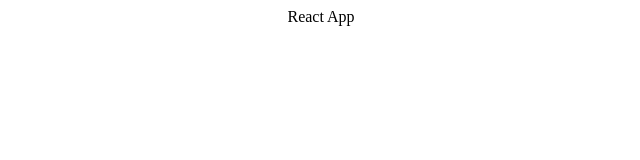
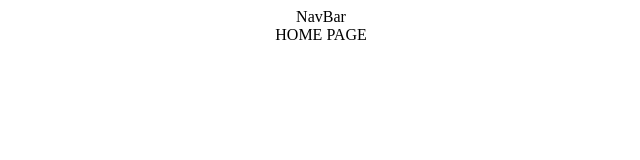
Before and after one commit to njpowers7915/Nicks-Playlist-App, a React (Create React App) app in the folder nicks-playlist-app-client/: page / in a window 1280 px wide. Shown: the top 160 px of the page, without its empty margins (319-959 px from the left). Built offline with nearby package versions, Linux system fonts and the light colour scheme.

Commit message:
Making containers for HomePage

```diff
--- a/nicks-playlist-app-client/src/containers/App.js
+++ b/nicks-playlist-app-client/src/containers/App.js
@@ -1,4 +1,7 @@
 import React, { Component } from 'react';
+
+import HomePage from './HomePage';
+import NavBar from './NavBar';
 
 import '../App.css';
 
@@ -6,7 +9,8 @@ class App extends Component {
   render() {
     return (
       <div className="App">
-        React App
+        <NavBar />
+        <HomePage />
       </div>
     );
   }
--- /dev/null
+++ b/nicks-playlist-app-client/src/containers/HomePage.js
@@ -0,0 +1,14 @@
+import React, { Component } from 'react';
+
+
+class HomePage extends Component {
+  render() {
+    return (
+      <div className="HomePage">
+        HOME PAGE
+      </div>
+    );
+  }
+}
+
+export default HomePage;
--- /dev/null
+++ b/nicks-playlist-app-client/src/containers/NavBar.js
@@ -0,0 +1,14 @@
+import React, { Component } from 'react';
+
+
+class NavBar extends Component {
+  render() {
+    return (
+      <div className="HomePage">
+        NavBar
+      </div>
+    );
+  }
+}
+
+export default NavBar;
```
Also changed, not shown: nicks-playlist-app-client/src/index.js (line endings or trailing spaces).
